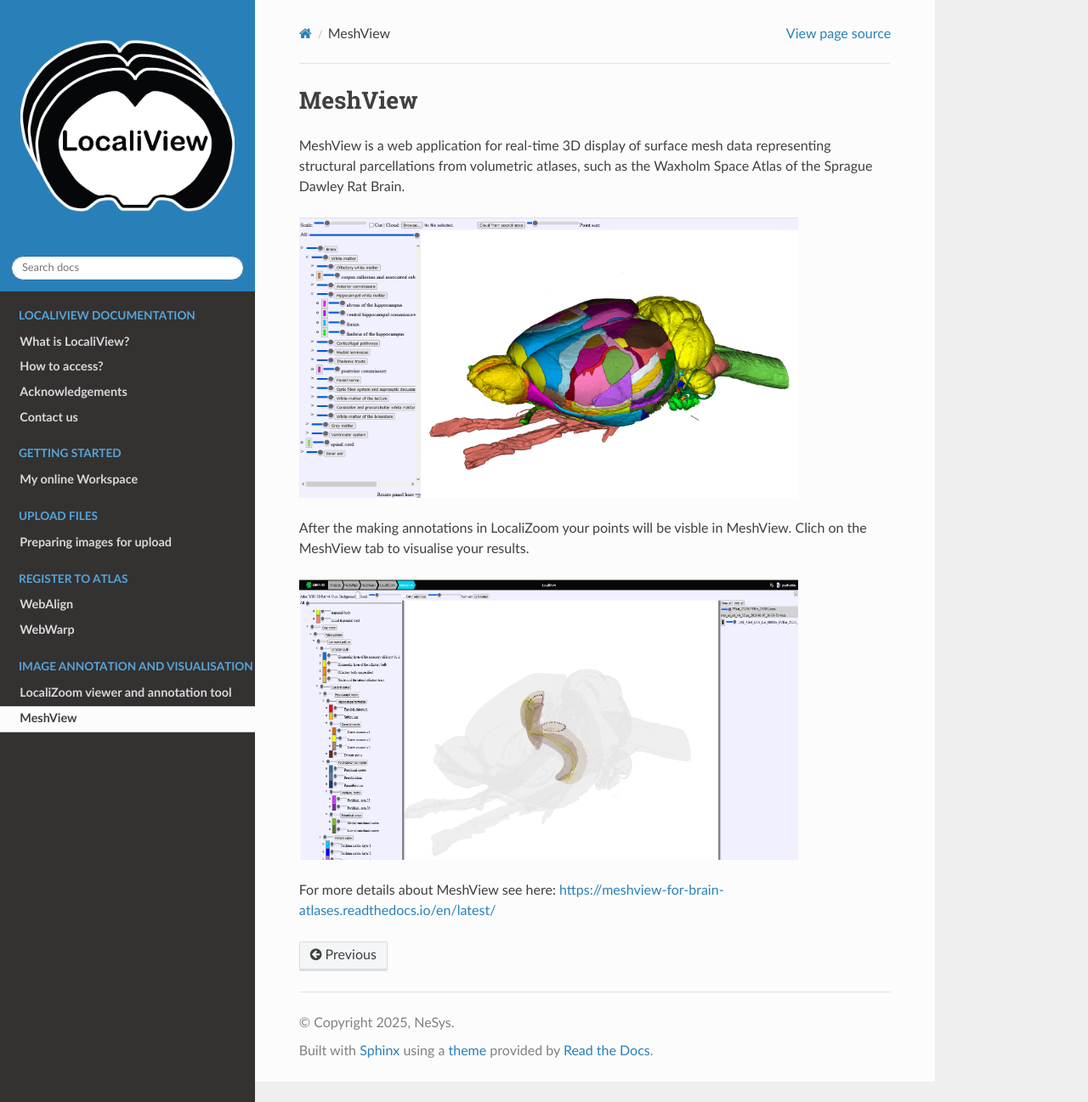
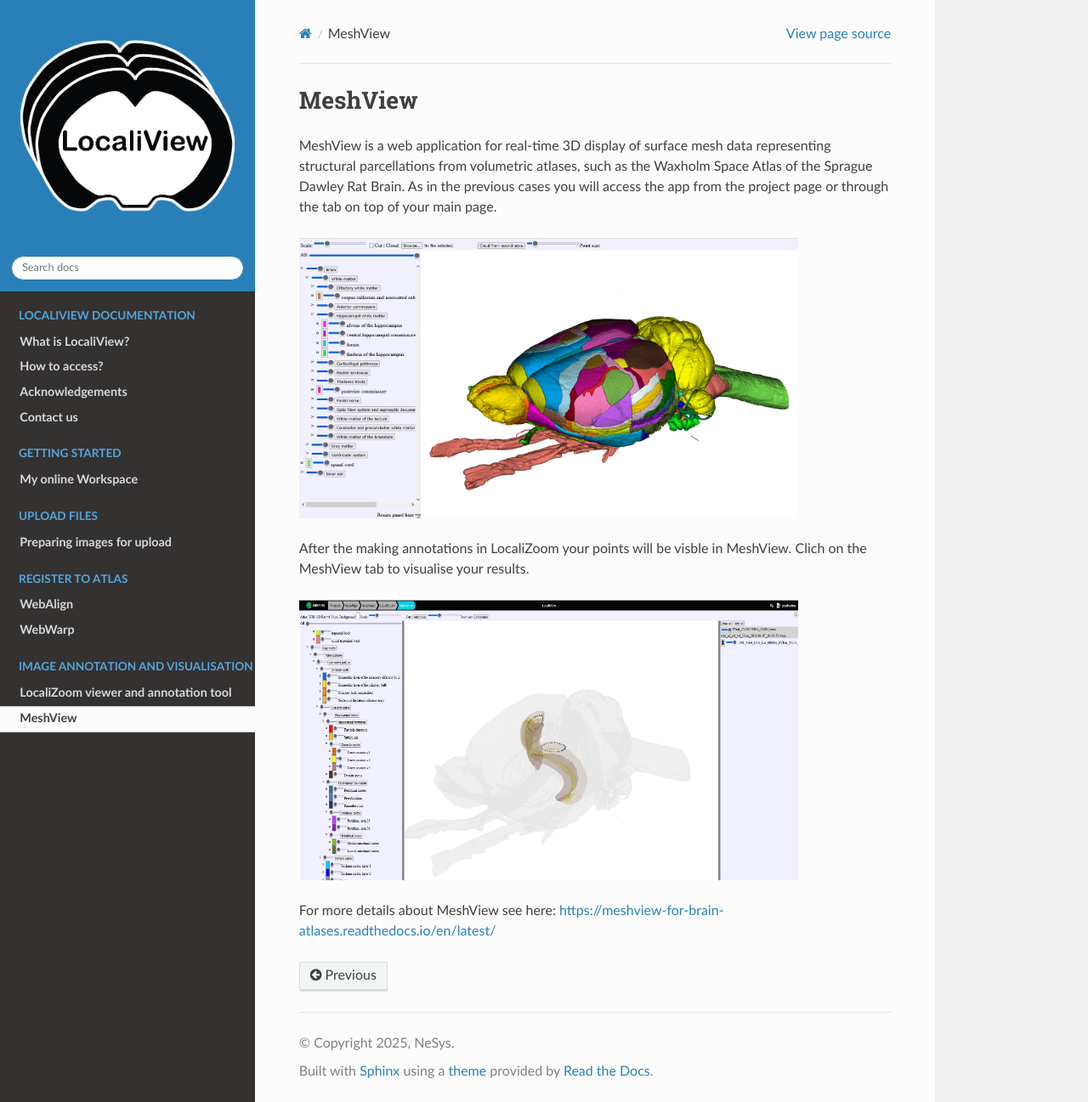
Before and after one commit to Neural-Systems-at-UIO/LocaliView, a Sphinx documentation site: the page built from Docs/MeshView.rst, in a window 1280 px wide and 1297 px high. Shown: the whole window at 85% size. Built offline with Sphinx 7.4.7 and the Read the Docs theme 3.1.0, drawn with Linux system fonts in a browser that asks for light colours; pages that are not in the unit, such as notebooks, are missing from menus.

Commit message:
Update MeshView.rst

```diff
--- a/Docs/MeshView.rst
+++ b/Docs/MeshView.rst
@@ -2,7 +2,7 @@
 =========
 
 MeshView is a web application for real-time 3D display of surface mesh data representing structural parcellations from volumetric atlases, such as the Waxholm Space Atlas of the Sprague Dawley Rat Brain.
-
+As in the previous cases you will access the app from the project page or through the tab on top of your main page.
 
 
 
```
